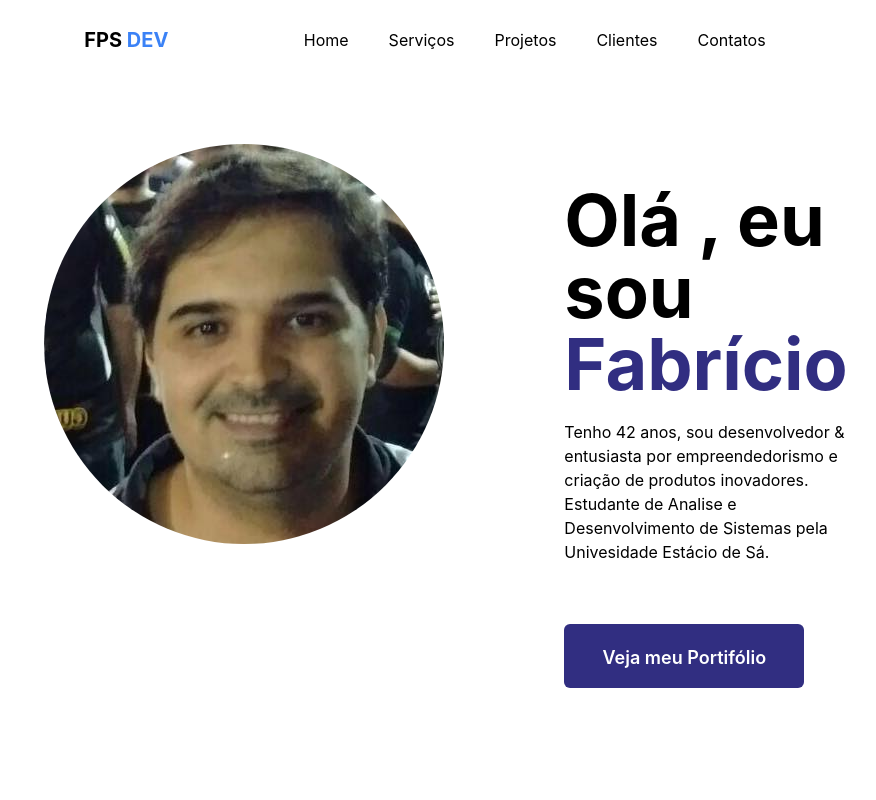
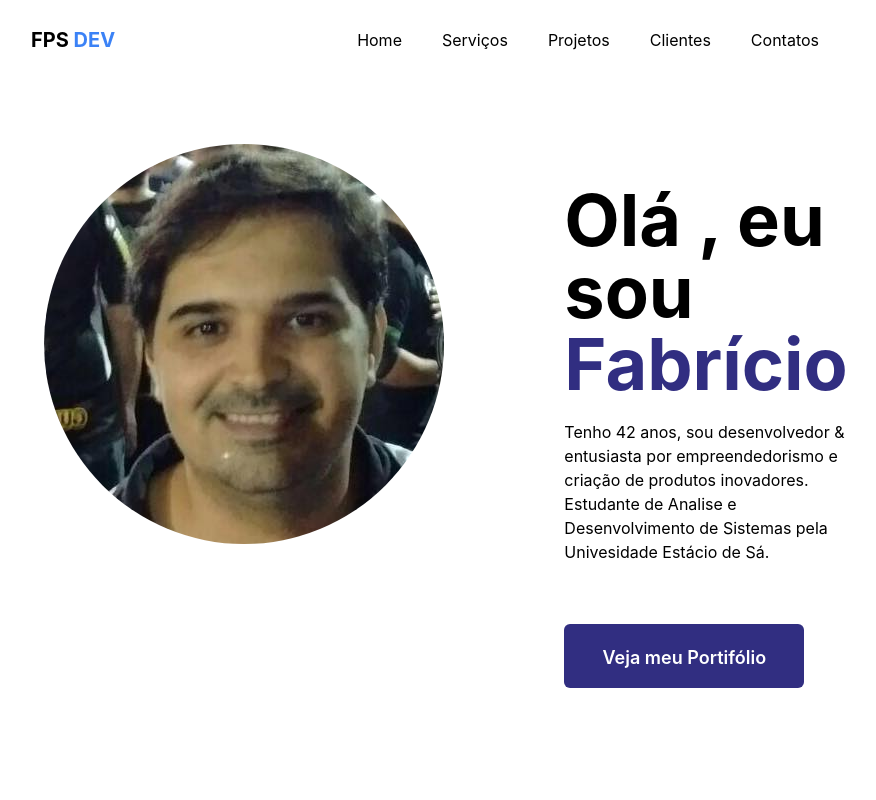
Before and after one commit to fprocaci/projeto-2, a Next.js app: page / in a window 1280 px wide. Shown: the top 800 px of the page, without its empty margins (209-1085 px from the left). Built offline with nearby package versions, Linux system fonts and the light colour scheme.

Commit message:
Atualizando a nav

```diff
--- a/components/Navbar.jsx
+++ b/components/Navbar.jsx
@@ -8,9 +8,9 @@ function Navbar() {
   return (
     <div>
       <nav className="flex justify-center fixed z-20 bg-white w-full">
-        <div className="flex justify-center items-center w-8/12">
-          <div className="flex items-center h-20 w-full ">
-            <div className="flex items-center md:mx-20 justify-between w-full">
+        <div className="flex justify-center items-center w-full">
+          <div className="flex justify-center items-center h-20 w-full px-5 md:px-10">
+            <div className="flex justify-between items-center w-full lg:w-8/12">
               <div className="flex justify-center items-center flex-shrink-0 ">
                 <h1 className=" font-bold text-xl cursor-pointer">
                   FPS<span className="text-blue-500"> DEV</span>
@@ -78,7 +78,6 @@ function Navbar() {
                   Say <span className="text-blue-500">hi</span>
                 </h1>
               </div> */}
-            </div>
               <div className="flex md:hidden ">
                 <button
                   onClick={() => setIsOpen(!isOpen)}
@@ -122,6 +121,7 @@ function Navbar() {
                     </svg>
                   )}
                 </button>
+              </div>
             </div>
           </div>
         </div>
```
Lines whose indentation alone changed are shown as unchanged.
